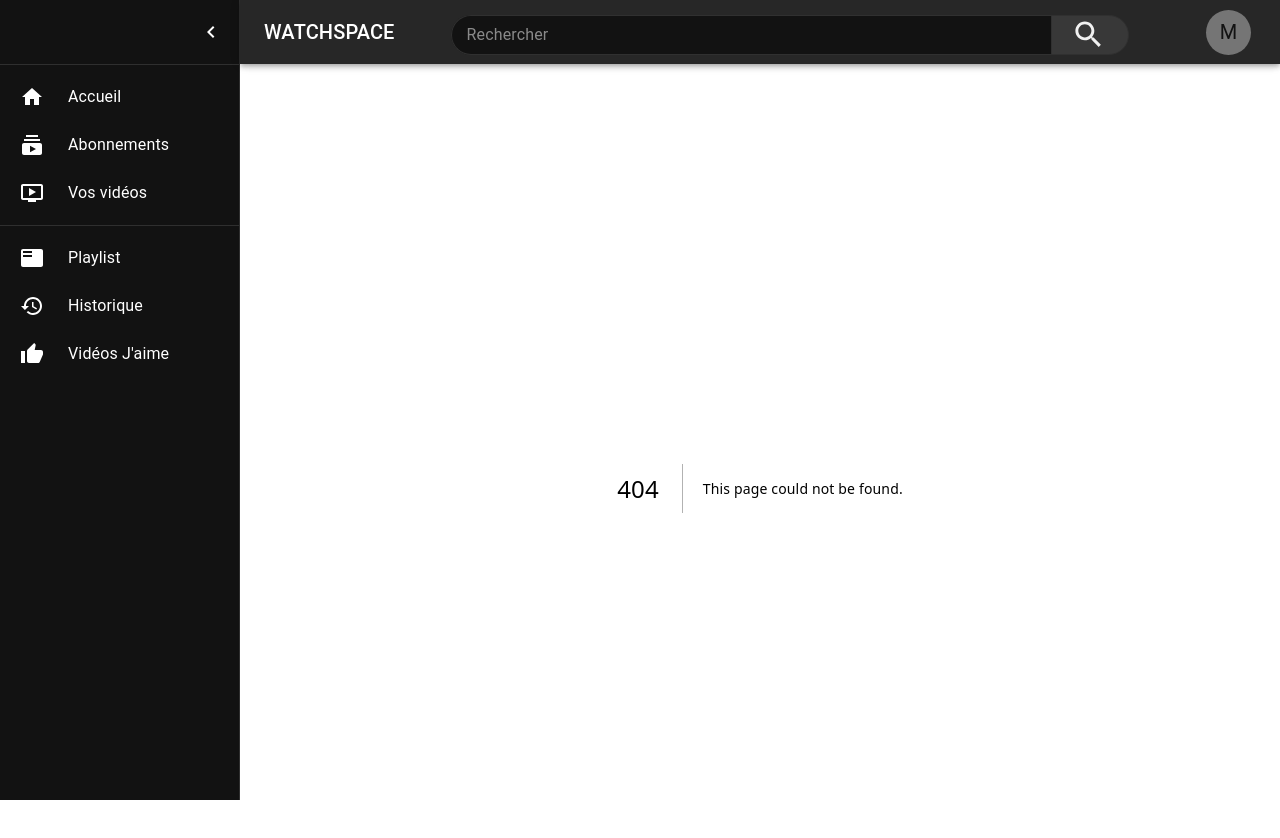
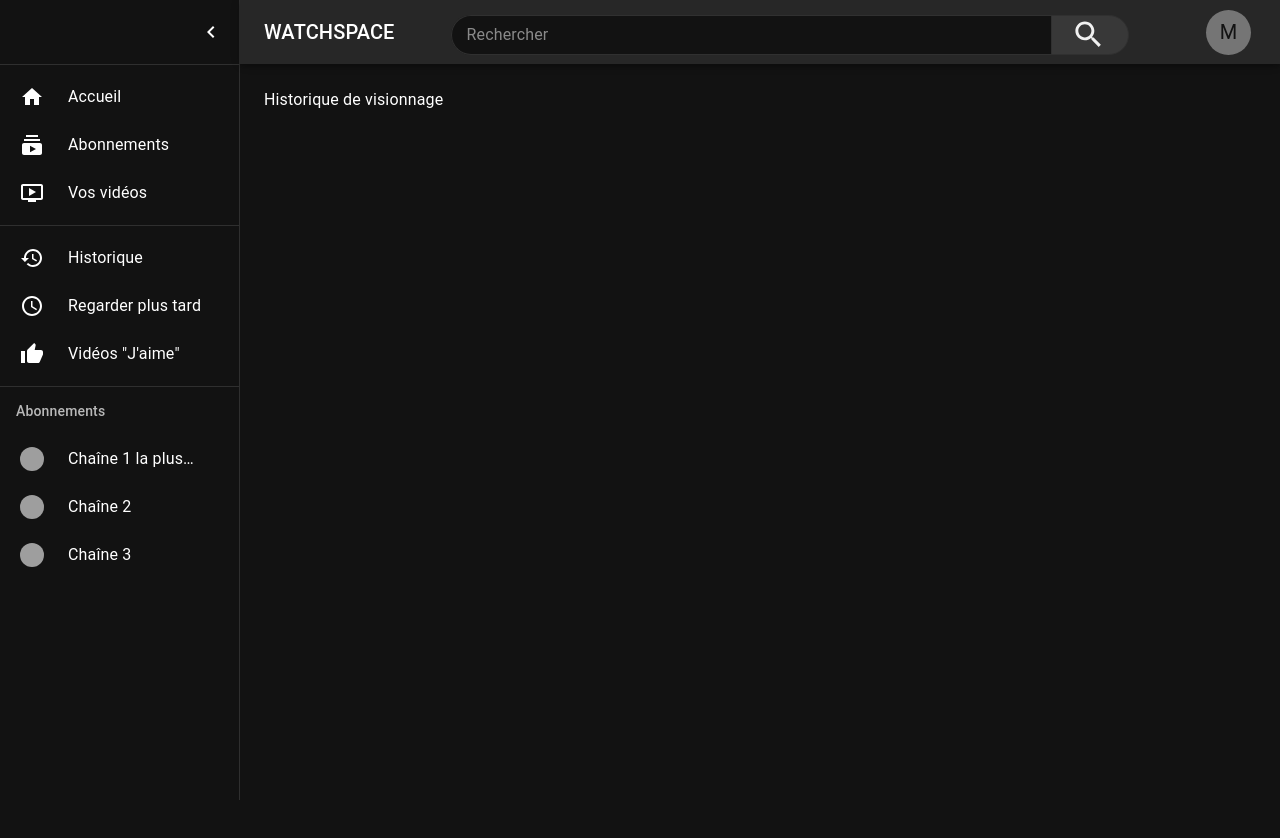
Before and after one commit to supercrocman/L1_ALT_CLONE_YOUTUBE, a Next.js app in the folder frontend/: page /feed/history in a window 1280 px wide. Before the commit this address had no page. Shown: the top 838 px of the page. After the commit the page ends 800 px from the top, so only its background shows below. Built offline with nearby package versions, Linux system fonts and the light colour scheme; grey boxes are pictures that could not be loaded.

Commit message:
feat: add subscription and history page

```diff
--- a/frontend/src/components/VideoCard.js
+++ b/frontend/src/components/VideoCard.js
@@ -139,6 +139,7 @@ export const VideoCard = ({ video, small = false, vertical = false }) => {
                                 width: 36,
                                 height: 36,
                                 marginRight: "12px",
+                                ml: 1,
                             }}
                         />
                     </TitleLink>
--- a/frontend/src/components/leftMenu.js
+++ b/frontend/src/components/leftMenu.js
@@ -1,109 +1,108 @@
-import * as React from 'react';
-import { styled, useTheme } from '@mui/material/styles';
-import Box from '@mui/material/Box';
-import CssBaseline from '@mui/material/CssBaseline';
-import MuiDrawer from '@mui/material/Drawer';
-import MuiAppBar from '@mui/material/AppBar';
-import Toolbar from '@mui/material/Toolbar';
-import List from '@mui/material/List';
-import Typography from '@mui/material/Typography';
-import Divider from '@mui/material/Divider';
-import IconButton from '@mui/material/IconButton';
-import MenuIcon from '@mui/icons-material/Menu';
-import ChevronLeftIcon from '@mui/icons-material/ChevronLeft';
-import ChevronRightIcon from '@mui/icons-material/ChevronRight';
-import ListItem from '@mui/material/ListItem';
-import ListItemButton from '@mui/material/ListItemButton';
-import ListItemIcon from '@mui/material/ListItemIcon';
-import ListItemText from '@mui/material/ListItemText';
-import ThumbUpIcon from '@mui/icons-material/ThumbUp';
-import HistoryIcon from '@mui/icons-material/History';
-import FeaturedPlayListIcon from '@mui/icons-material/FeaturedPlayList';
-import SubscriptionsIcon from '@mui/icons-material/Subscriptions';
-import HomeIcon from '@mui/icons-material/Home';
-import OndemandVideoIcon from '@mui/icons-material/OndemandVideo';
-import Link from 'next/link';
+import * as React from "react";
+
+import { AccessTime, AccountCircle } from "@mui/icons-material";
+import { Avatar, ListSubheader } from "@mui/material";
+import { styled, useTheme } from "@mui/material/styles";
+import { useEffect, useState } from "react";
+
 import AccountMenu from "@/components/AccountMenu";
+import Box from "@mui/material/Box";
+import ChevronLeftIcon from "@mui/icons-material/ChevronLeft";
+import ChevronRightIcon from "@mui/icons-material/ChevronRight";
+import CssBaseline from "@mui/material/CssBaseline";
+import Divider from "@mui/material/Divider";
+import FeaturedPlayListIcon from "@mui/icons-material/FeaturedPlayList";
+import HistoryIcon from "@mui/icons-material/History";
+import HomeIcon from "@mui/icons-material/Home";
+import IconButton from "@mui/material/IconButton";
+import Link from "next/link";
+import List from "@mui/material/List";
+import ListItem from "@mui/material/ListItem";
+import ListItemButton from "@mui/material/ListItemButton";
+import ListItemIcon from "@mui/material/ListItemIcon";
+import ListItemText from "@mui/material/ListItemText";
+import MenuIcon from "@mui/icons-material/Menu";
+import MuiAppBar from "@mui/material/AppBar";
+import MuiDrawer from "@mui/material/Drawer";
+import OndemandVideoIcon from "@mui/icons-material/OndemandVideo";
 import SearchBar from "@/components/SearchBar";
-import { useState, useEffect } from 'react';
-
-
-
-
-
+import SubscriptionsIcon from "@mui/icons-material/Subscriptions";
+import ThumbUpIcon from "@mui/icons-material/ThumbUp";
+import Toolbar from "@mui/material/Toolbar";
+import Typography from "@mui/material/Typography";
 
 const drawerWidth = 240;
 
 const openedMixin = (theme) => ({
     width: drawerWidth,
-  transition: theme.transitions.create('width', {
+    transition: theme.transitions.create("width", {
         easing: theme.transitions.easing.sharp,
         duration: theme.transitions.duration.enteringScreen,
     }),
-  overflowX: 'hidden',
+    overflowX: "hidden",
 });
 
 const closedMixin = (theme) => ({
-  transition: theme.transitions.create('width', {
+    transition: theme.transitions.create("width", {
         easing: theme.transitions.easing.sharp,
         duration: theme.transitions.duration.leavingScreen,
     }),
-  overflowX: 'hidden',
+    overflowX: "hidden",
     width: `calc(${theme.spacing(7)} + 1px)`,
-  [theme.breakpoints.up('sm')]: {
+    [theme.breakpoints.up("sm")]: {
         width: `calc(${theme.spacing(8)} + 1px)`,
     },
 });
 
-const DrawerHeader = styled('div')(({ theme }) => ({
-  display: 'flex',
-  alignItems: 'center',
-  justifyContent: 'flex-end',
+const DrawerHeader = styled("div")(({ theme }) => ({
+    display: "flex",
+    alignItems: "center",
+    justifyContent: "flex-end",
     padding: theme.spacing(0, 1),
     // necessary for content to be below app bar
     ...theme.mixins.toolbar,
 }));
 
 const AppBar = styled(MuiAppBar, {
-  shouldForwardProp: (prop) => prop !== 'open',
+    shouldForwardProp: (prop) => prop !== "open",
 })(({ theme, open }) => ({
     zIndex: theme.zIndex.drawer + 1,
-  transition: theme.transitions.create(['width', 'margin'], {
+    transition: theme.transitions.create(["width", "margin"], {
         easing: theme.transitions.easing.sharp,
         duration: theme.transitions.duration.leavingScreen,
     }),
     ...(open && {
         marginLeft: drawerWidth,
         width: `calc(100% - ${drawerWidth}px)`,
-    transition: theme.transitions.create(['width', 'margin'], {
+        transition: theme.transitions.create(["width", "margin"], {
             easing: theme.transitions.easing.sharp,
             duration: theme.transitions.duration.enteringScreen,
         }),
     }),
 }));
 
-const Drawer = styled(MuiDrawer, { shouldForwardProp: (prop) => prop !== 'open' })(
-  ({ theme, open }) => ({
+const Drawer = styled(MuiDrawer, {
+    shouldForwardProp: (prop) => prop !== "open",
+})(({ theme, open }) => ({
     width: drawerWidth,
     flexShrink: 0,
-    whiteSpace: 'nowrap',
-    boxSizing: 'border-box',
+    whiteSpace: "nowrap",
+    boxSizing: "border-box",
     ...(open && {
         ...openedMixin(theme),
-      '& .MuiDrawer-paper': openedMixin(theme),
+        "& .MuiDrawer-paper": openedMixin(theme),
     }),
     ...(!open && {
         ...closedMixin(theme),
-      '& .MuiDrawer-paper': closedMixin(theme),
+        "& .MuiDrawer-paper": closedMixin(theme),
     }),
-  }),
-);
+}));
 
 export default function MiniDrawer(props) {
-    const [searchQuery, setSearchQuery] = useState('');
+    const [searchQuery, setSearchQuery] = useState("");
     useEffect(() => {
         const params = new URLSearchParams(window.location.search);
-        const searchQuery = params.get('search_query');
+        const searchQuery = params.get("search_query");
         setSearchQuery(searchQuery);
     }, []);
 
@@ -119,7 +118,7 @@ export default function MiniDrawer(props) {
     };
 
     return (
-    <Box sx={{ display: 'flex' }}>
+        <Box sx={{ display: "flex" }}>
             <CssBaseline />
             <AppBar position="fixed" open={open}>
                 <Toolbar>
@@ -130,16 +129,27 @@ export default function MiniDrawer(props) {
                         edge="start"
                         sx={{
                             marginRight: 5,
-              ...(open && { display: 'none' }),
+                            ...(open && { display: "none" }),
                         }}
                     >
                         <MenuIcon />
                     </IconButton>
-          <Box sx={{ display: 'flex', justifyContent: 'space-between', width:'100%' }}>
-            <Typography variant="h6" noWrap component="h1" sx = {{ alignSelf: 'center' }}>
+                    <Box
+                        sx={{
+                            display: "flex",
+                            justifyContent: "space-between",
+                            width: "100%",
+                        }}
+                    >
+                        <Typography
+                            variant="h6"
+                            noWrap
+                            component="h1"
+                            sx={{ alignSelf: "center" }}
+                        >
                             WATCHSPACE
                         </Typography>
-            <SearchBar defaultValue= {searchQuery} />
+                        <SearchBar defaultValue={searchQuery} />
                         <AccountMenu></AccountMenu>
                     </Box>
                 </Toolbar>
@@ -147,35 +157,62 @@ export default function MiniDrawer(props) {
             <Drawer variant="permanent" open={open}>
                 <DrawerHeader>
                     <IconButton onClick={handleDrawerClose}>
-            {theme.direction === 'rtl' ? <ChevronRightIcon /> : <ChevronLeftIcon />}
+                        {theme.direction === "rtl" ? (
+                            <ChevronRightIcon />
+                        ) : (
+                            <ChevronLeftIcon />
+                        )}
                     </IconButton>
                 </DrawerHeader>
                 <Divider />
                 <List>
                     {[
-      { text: 'Accueil', icon: <HomeIcon />, href : '/' },
-      { text: 'Abonnements', icon: <SubscriptionsIcon />, href : '/subscriptions' },
-      { text: 'Vos vidéos', icon: <OndemandVideoIcon />, href : '/my-channel' },
+                        { text: "Accueil", icon: <HomeIcon />, href: "/" },
+                        {
+                            text: "Abonnements",
+                            icon: <SubscriptionsIcon />,
+                            href: "/subscriptions",
+                        },
+                        {
+                            text: "Vos vidéos",
+                            icon: <OndemandVideoIcon />,
+                            href: "/studio/@user1/content/videos",
+                        },
                     ].map((item) => (
-            <ListItem key={item.text} disablePadding sx={{ display: 'block' }}>
-                <Link href={item.href} style={{ color: 'inherit', textDecoration: 'none' }}>
+                        <ListItem
+                            key={item.text}
+                            disablePadding
+                            sx={{ display: "block" }}
+                        >
+                            <Link
+                                href={item.href}
+                                style={{
+                                    color: "inherit",
+                                    textDecoration: "none",
+                                }}
+                            >
                                 <ListItemButton
                                     sx={{
                                         minHeight: 48,
-                        justifyContent: open ? 'initial' : 'center',
+                                        justifyContent: open
+                                            ? "initial"
+                                            : "center",
                                         px: 2.5,
                                     }}
                                 >
                                     <ListItemIcon
                                         sx={{
                                             minWidth: 0,
-                            mr: open ? 3 : 'auto',
-                            justifyContent: 'center',
+                                            mr: open ? 3 : "auto",
+                                            justifyContent: "center",
                                         }}
                                     >
                                         {item.icon}
                                     </ListItemIcon>
-                        <ListItemText primary={item.text} sx={{ opacity: open ? 1 : 0 }} />
+                                    <ListItemText
+                                        primary={item.text}
+                                        sx={{ opacity: open ? 1 : 0 }}
+                                    />
                                 </ListItemButton>
                             </Link>
                         </ListItem>
@@ -184,34 +221,147 @@ export default function MiniDrawer(props) {
                 <Divider />
                 <List>
                     {[
-      { text: 'Playlist', icon: <FeaturedPlayListIcon />, href : '/playlists' },
-      { text: 'Historique', icon: <HistoryIcon />, href : '/history' },
-      { text: 'Vidéos J\'aime', icon: <ThumbUpIcon />, href : '/likes' },
+                        {
+                            text: "Historique",
+                            icon: <HistoryIcon />,
+                            href: "/feed/history",
+                        },
+                        {
+                            text: "Regarder plus tard",
+                            icon: <AccessTime />,
+                            href: "/playlist?list=WL",
+                        },
+                        {
+                            text: `Vidéos "J'aime"`,
+                            icon: <ThumbUpIcon />,
+                            href: "/playlist?list=LL",
+                        },
                     ].map((item) => (
-            <ListItem key={item.text} disablePadding sx={{ display: 'block' }}>
-                <Link href={item.href} style={{ color: 'inherit', textDecoration: 'none' }}>
+                        <ListItem
+                            key={item.text}
+                            disablePadding
+                            sx={{ display: "block" }}
+                        >
+                            <Link
+                                href={item.href}
+                                style={{
+                                    color: "inherit",
+                                    textDecoration: "none",
+                                }}
+                            >
                                 <ListItemButton
                                     sx={{
                                         minHeight: 48,
-                        justifyContent: open ? 'initial' : 'center',
+                                        justifyContent: open
+                                            ? "initial"
+                                            : "center",
                                         px: 2.5,
                                     }}
                                 >
                                     <ListItemIcon
                                         sx={{
                                             minWidth: 0,
-                            mr: open ? 3 : 'auto',
-                            justifyContent: 'center',
+                                            mr: open ? 3 : "auto",
+                                            justifyContent: "center",
                                         }}
                                     >
                                         {item.icon}
                                     </ListItemIcon>
-                        <ListItemText primary={item.text} sx={{ opacity: open ? 1 : 0 }} />
+                                    <ListItemText
+                                        primary={item.text}
+                                        sx={{ opacity: open ? 1 : 0 }}
+                                    />
                                 </ListItemButton>
                             </Link>
                         </ListItem>
                     ))}
                 </List>
+                {open && (
+                    <>
+                        <Divider />
+                        <List
+                            aria-labelledby="Abonnements"
+                            subheader={
+                                <ListSubheader
+                                    component="div"
+                                    id="Abonnements-subheader"
+                                >
+                                    Abonnements
+                                </ListSubheader>
+                            }
+                        >
+                            {[
+                                {
+                                    name: "Chaîne 1 la plus longue du monde",
+                                    avatar: "https://yt3.ggpht.com/-iExfmFHJgNMQfi2doXa2aIKtAHPBfkMSrFuaCEILoVScIRqk_83lZw48IydjwWxZmFHtYNB8A=s68-c-k-c0x00ffffff-no-rj",
+                                    identifier: "UCSJ4gkVC6NrvII8umztf0Ow",
+                                },
+                                {
+                                    name: "Chaîne 2",
+                                    avatar: "https://yt3.ggpht.com/-iExfmFHJgNMQfi2doXa2aIKtAHPBfkMSrFuaCEILoVScIRqk_83lZw48IydjwWxZmFHtYNB8A=s68-c-k-c0x00ffffff-no-rj",
+                                    identifier: "UCSJ4gkVC6NrvII8umztf0Ow",
+                                },
+                                {
+                                    name: "Chaîne 3",
+                                    avatar: "https://yt3.ggpht.com/-iExfmFHJgNMQfi2doXa2aIKtAHPBfkMSrFuaCEILoVScIRqk_83lZw48IydjwWxZmFHtYNB8A=s68-c-k-c0x00ffffff-no-rj",
+                                    identifier: "UCSJ4gkVC6NrvII8umztf0Ow",
+                                },
+                            ].map((item) => (
+                                <ListItem
+                                    key={item.text}
+                                    disablePadding
+                                    sx={{ display: "block" }}
+                                >
+                                    <Link
+                                        href={`/channel/${item.identifier}`}
+                                        style={{
+                                            color: "inherit",
+                                            textDecoration: "none",
+                                        }}
+                                    >
+                                        <ListItemButton
+                                            sx={{
+                                                minHeight: 48,
+                                                justifyContent: "initial",
+                                                px: 2.5,
+                                            }}
+                                        >
+                                            <ListItemIcon
+                                                sx={{
+                                                    minWidth: 0,
+                                                    mr: 3,
+                                                    justifyContent: "center",
+                                                }}
+                                            >
+                                                <Avatar
+                                                    alt={item.name}
+                                                    src={item.avatar}
+                                                    sx={{
+                                                        width: 24,
+                                                        height: 24,
+                                                    }}
+                                                />
+                                            </ListItemIcon>
+                                            <ListItemText
+                                                primary={item.name}
+                                                sx={{
+                                                    display: "block",
+                                                    overflow: "hidden",
+                                                    textOverflow: "ellipsis",
+                                                    whiteSpace: "normal",
+                                                    display: "-webkit-box",
+                                                    WebkitLineClamp: "1",
+                                                    WebkitBoxOrient: "vertical",
+                                                    opacity: 1,
+                                                }}
+                                            />
+                                        </ListItemButton>
+                                    </Link>
+                                </ListItem>
+                            ))}
+                        </List>
+                    </>
+                )}
             </Drawer>
             <Box component="main" sx={{ flexGrow: 1, p: 3 }}>
                 <DrawerHeader />
--- a/frontend/src/pages/channel/[id]/[page].js
+++ b/frontend/src/pages/channel/[id]/[page].js
@@ -135,7 +135,6 @@ export default function ChannelPage() {
 
     return (
         <div className={roboto.className}>
-            <AccountMenu></AccountMenu>
             <div
                 style={{
                     display: "flex",
--- /dev/null
+++ b/frontend/src/pages/feed/history.js
@@ -0,0 +1,12 @@
+import React from "react";
+import { Typography } from "@mui/material";
+
+const History = () => {
+    return (
+        <div>
+            <Typography>Historique de visionnage</Typography>
+        </div>
+    );
+};
+
+export default History;
```
Also changed, not shown: frontend/src/pages/results.js (+5 -4 lines). Lines whose indentation alone changed are shown as unchanged.
